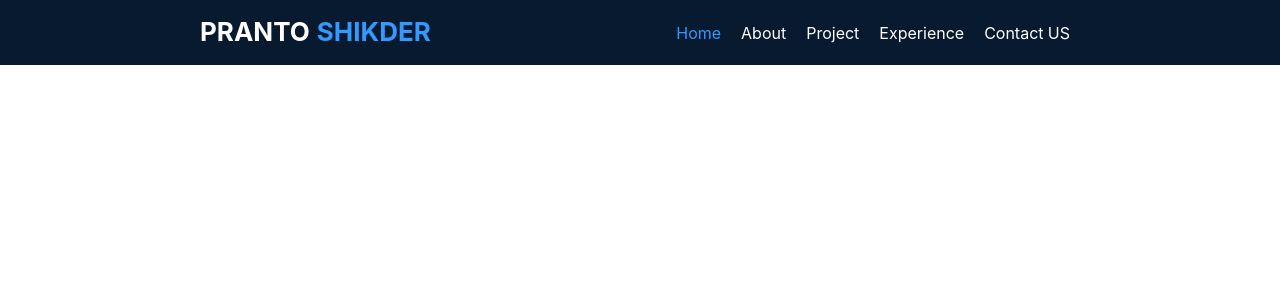
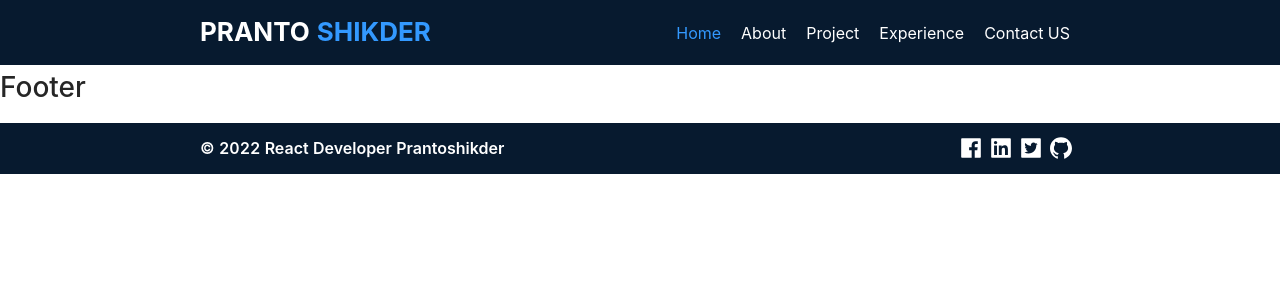
Before and after one commit to prantoshikder/pranto_shikder_portfolio, a React (Create React App) app: page / in a window 1280 px wide. Shown: the top 300 px of the page. Built offline with nearby package versions, Linux system fonts and the light colour scheme.

Commit message:
Copy right footer design done

```diff
--- a/src/pages/Home/index.jsx
+++ b/src/pages/Home/index.jsx
@@ -1,5 +1,5 @@
 import { useEffect } from "react";
-// import Footer from "../../partials/Footer";
+import Footer from "../../partials/Footer";
 import Header from "../../partials/Header";
 
 const Home = () => {
@@ -9,7 +9,7 @@ const Home = () => {
   return (
     <>
       <Header />
-      {/* <Footer /> */}
+      <Footer />
     </>
   );
 };
--- /dev/null
+++ b/src/partials/Footer/CopyRight.jsx
@@ -0,0 +1,58 @@
+import { FacebookFilled, GithubOutlined, LinkedinFilled, TwitterSquareFilled } from "@ant-design/icons";
+import { Typography } from "antd";
+import moment from "moment";
+import "./Footer.styles.scss";
+
+const copyRightFooterBg = {
+  background: "#071a2f",
+};
+
+const CopyRight = () => {
+  const { Title } = Typography;
+  const format = "YYYY";
+  const today = new Date();
+
+  const socialLink = [
+    {
+      id: 1,
+      link: "https://www.facebook.com/prantoshikder95",
+      icon: <FacebookFilled />,
+    },
+    {
+      id: 2,
+      link: "https://www.linkedin.com/in/prantoshikder",
+      icon: <LinkedinFilled />,
+    },
+    {
+      id: 3,
+      link: "https://twitter.com/prantoshikder4",
+      icon: <TwitterSquareFilled />,
+    },
+    {
+      id: 4,
+      link: "https://github.com/prantoshikder",
+      icon: <GithubOutlined />,
+    },
+  ];
+
+  return (
+    <div className="container" style={copyRightFooterBg}>
+      <div className="copy_right_footer flex content_between item_center">
+        <div className="copy_right_info">
+          <Title level={5}>&copy; {moment(today).format(format)} React Developer Prantoshikder</Title>
+        </div>
+
+        <div className="social_media flex content_between item_center">
+          {socialLink?.length > 0 &&
+            socialLink?.map((media) => (
+              <div key={media?.id} style={{ marginRight: "8px" }}>
+                <a href={media?.link}>{media?.icon}</a>
+              </div>
+            ))}
+        </div>
+      </div>
+    </div>
+  );
+};
+
+export default CopyRight;
--- /dev/null
+++ b/src/partials/Footer/Footer.styles.scss
@@ -0,0 +1,17 @@
+.copy_right_footer {
+  padding: 8px 0;
+
+  .copy_right_info {
+    h5 {
+      color: #fff;
+      margin: 0px;
+    }
+  }
+
+  .social_media {
+    a {
+      color: #fff;
+      font-size: 22px;
+    }
+  }
+}
--- a/src/partials/Footer/index.jsx
+++ b/src/partials/Footer/index.jsx
@@ -1,7 +1,10 @@
+import CopyRight from "./CopyRight";
+
 const Footer = () => {
   return (
     <div>
       <h1>Footer</h1>
+      <CopyRight />
     </div>
   );
 };
--- a/src/partials/Header/index.jsx
+++ b/src/partials/Header/index.jsx
@@ -3,14 +3,14 @@ import DesktopMenu from "../../components/HeaderMenu/DesktopMenu";
 
 const { Content } = Layout;
 
-const HeaderColor = {
+const headerColor = {
   background: "#071a2f",
   color: "#fff",
 };
 
 const Header = () => {
   return (
-    <Layout className="menu_bar" style={HeaderColor}>
+    <Layout className="menu_bar" style={headerColor}>
       <Content className="container">
         <DesktopMenu />
       </Content>
```
